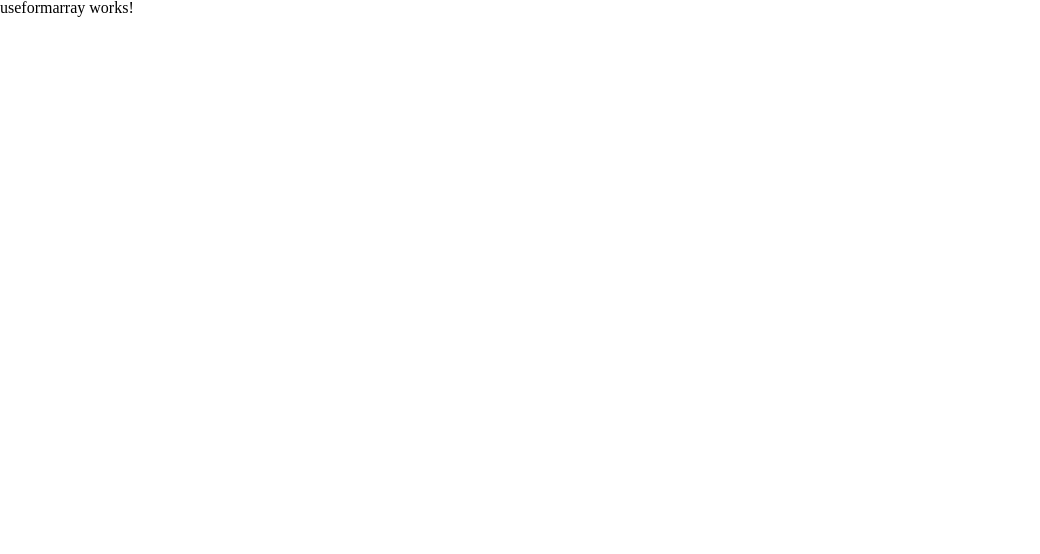
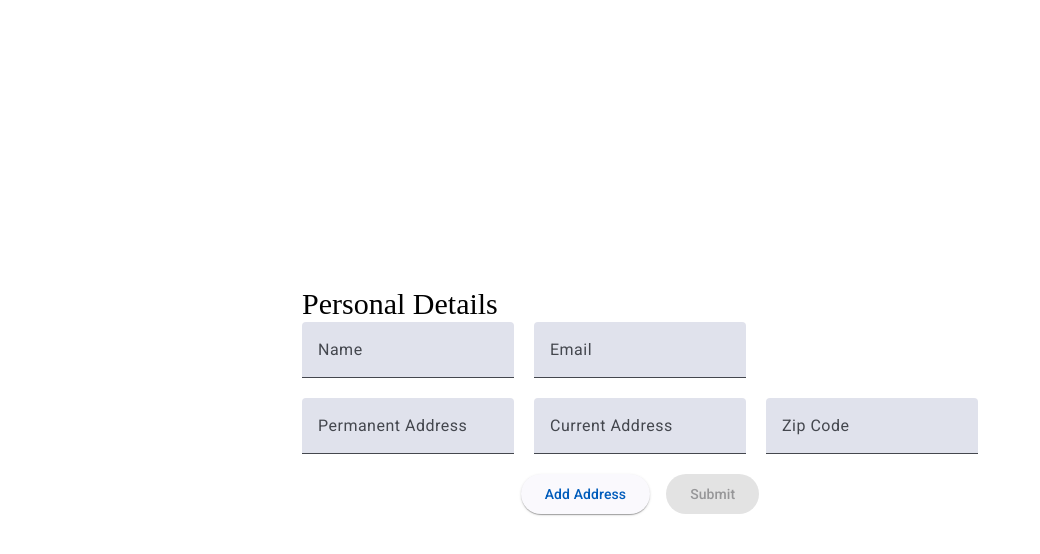
Before and after one commit to sehdevkumar/angular-18-plus-all-setup, an Angular app: page /use-form-array in a window 1280 px wide. Shown: the top 554 px of the page, without its empty margins (0-1040 px from the left). Built offline with nearby package versions, Linux system fonts and the light colour scheme.

Commit message:
form array added to the app

```diff
--- a/src/Forms/useformarray/useformarray.component.html
+++ b/src/Forms/useformarray/useformarray.component.html
@@ -1,3 +1,44 @@
-<p>
-  useformarray works!
-</p>
+<div class="grid justify-center items-center w-full h-full overflow-auto">
+  <form [formGroup]="personalDetails">
+    <h1 class="text-3xl" >Personal Details</h1>
+    <!-- Name Field -->
+
+    <div class="flex flex-wrap gap-5">
+      <mat-form-field appearance="fill">
+        <input matInput formControlName="name" type="text" required placeholder="Name" />
+      </mat-form-field>
+
+      <!-- Email Field -->
+      <mat-form-field appearance="fill">
+        <input matInput formControlName="email" type="text" required placeholder="Email" />
+      </mat-form-field>
+
+    </div>
+
+    <!-- Addresses FormArray -->
+    <div formArrayName="address" >
+      <div class="flex gap-x-5"  *ngFor="let addressGroup of address?.controls; let i = index" [formGroupName]="i">
+        <mat-form-field appearance="fill">
+          <input matInput formControlName="permanentAddress" type="text" required placeholder="Permanent Address" />
+        </mat-form-field>
+
+        <mat-form-field appearance="fill">
+          <input matInput formControlName="currentAddress" type="text" required placeholder="Current Address" />
+        </mat-form-field>
+
+        <mat-form-field appearance="fill">
+          <input matInput formControlName="zipCode" type="text" required placeholder="Zip Code" />
+        </mat-form-field>
+      </div>
+    </div>
+
+    <div class="flex flex-row justify-center items-center gap-x-4">
+      <button mat-raised-button color="primary" type="button" (click)="addAddress()">Add Address</button>
+      <button mat-raised-button color="accent" type="submit" (click)="onDetails()" [disabled]="!personalDetails.valid">Submit</button>
+
+    </div>
+    <!-- Add Address Button -->
+
+    <!-- Submit Button -->
+  </form>
+</div>
--- a/src/Forms/useformarray/useformarray.component.ts
+++ b/src/Forms/useformarray/useformarray.component.ts
@@ -1,18 +1,68 @@
 import { CommonModule } from '@angular/common';
-import { Component, OnInit } from '@angular/core';
+import { Component, inject, OnInit } from '@angular/core';
+import {
+  FormBuilder,
+  FormGroup,
+  FormArray,
+  ReactiveFormsModule,
+  Validators,
+} from '@angular/forms';
+import { MatFormFieldModule } from '@angular/material/form-field';
+import {MatButtonModule} from "@angular/material/button"
+import { MatInputModule } from '@angular/material/input';
 
 @Component({
   selector: 'app-useformarray',
   templateUrl: './useformarray.component.html',
   styleUrls: ['./useformarray.component.css'],
-  standalone:true,
-  imports: [CommonModule]
+  standalone: true,
+  imports: [
+    CommonModule,
+    ReactiveFormsModule,
+    MatFormFieldModule,
+    MatInputModule,
+    MatButtonModule,
+  ],
 })
 export class UseformarrayComponent implements OnInit {
+  personalDetails!: FormGroup;
+  fb = inject(FormBuilder);
 
-  constructor() { }
+  constructor() {}
 
   ngOnInit() {
+    this.constructForm();
   }
 
+  constructForm() {
+    this.personalDetails = this.fb.group({
+      name: ['', Validators.required],
+      email: ['', Validators.required],
+      address: this.fb.array([
+        this.fb.group({
+          permanentAddress: ['', Validators.required],
+          currentAddress: ['', Validators.required],
+          zipCode: ['', [Validators.required, Validators.minLength(5)]],
+        }),
+      ]),
+    });
+  }
+
+  get address(): FormArray {
+    return this.personalDetails.get('address') as FormArray;
+  }
+
+  addAddress() {
+    this.address.push(
+      this.fb.group({
+        permanentAddress: ['', Validators.required],
+        currentAddress: ['', Validators.required],
+        zipCode: ['', [Validators.required, Validators.minLength(5)]],
+      })
+    );
+  }
+
+  onDetails() {
+     console.log(this.personalDetails,"please check this personal details")
+  }
 }
--- a/src/app/app.routes.ts
+++ b/src/app/app.routes.ts
@@ -2,7 +2,7 @@ import { Routes } from '@angular/router';
 
 export const routes: Routes = [
   {
-    path: 'home',
+    path: '',
     loadComponent: () =>
       import('../landing/landing.component').then(
         (v) => v.LandingComponent
@@ -17,7 +17,7 @@ export const routes: Routes = [
   },
    {
      path: '',
-     redirectTo: 'home',
+     redirectTo: '',
      pathMatch:'full'
    }
 ];
--- a/src/landing/landing.component.html
+++ b/src/landing/landing.component.html
@@ -1,20 +1,14 @@
-<div
-  class="w-full bg-slate-600 h-full grid justify-center items-center"
->
+<div class="w-full bg-slate-600 h-screen flex justify-center items-center">
   @defer(on idle) {
-  <div class="grid bg-orange-300 gap-[100px] w-auto grid-cols-[repeat(auto-fit,minmax(0px,1fr))] ">
-    @for (item of landingData(); track $index) {
-
-    <div
-      class="p-5 h-[60px] w-[60px]  flex text-center items-center justify-center bg-green-800"
-    >
-      {{ item.name }}
+    <div class="grid  gap-8 p-8 rounded-lg w-[80%] max-w-lg grid-cols-2">
+      @for (item of landingData(); track $index) {
+        <div [routerLink]="item.path" class="p-8 h-32 flex text-center items-center justify-center bg-green-800 rounded-md shadow-md text-white font-semibold">
+          {{ item.name }}
+        </div>
+      }
     </div>
-
-    }
-  </div>
-
-  }@placeholder(minimum 1000) {
-  <p>Loading....</p>
+  }
+  @placeholder(minimum 1000) {
+    <p>Loading...</p>
   }
 </div>
--- a/src/landing/landing.component.ts
+++ b/src/landing/landing.component.ts
@@ -1,12 +1,13 @@
 import { CommonModule } from '@angular/common';
 import { Component, OnInit, signal } from '@angular/core';
+import { RouterLink } from '@angular/router';
 
 @Component({
   selector: 'app-landing',
   templateUrl: './landing.component.html',
   styleUrls: ['./landing.component.css'],
   standalone: true,
-  imports: [CommonModule],
+  imports: [CommonModule,RouterLink],
 })
 export class LandingComponent implements OnInit {
   landingData = signal<
@@ -15,10 +16,6 @@ export class LandingComponent implements OnInit {
       path: string;
     }>
   >([
-    {
-      name: 'home',
-      path: '',
-    },
 
     {
       name: 'Use Form Array',
```
